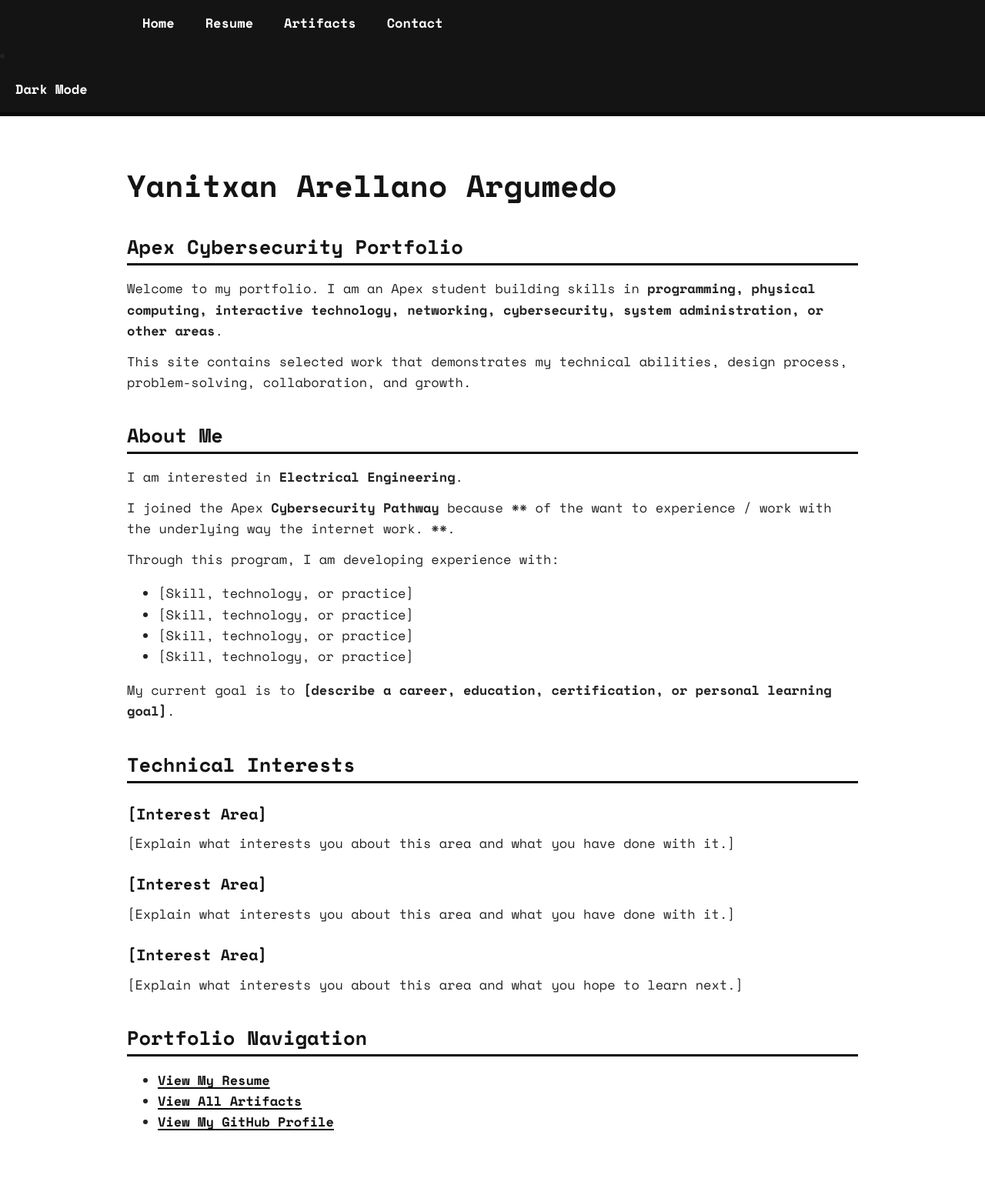
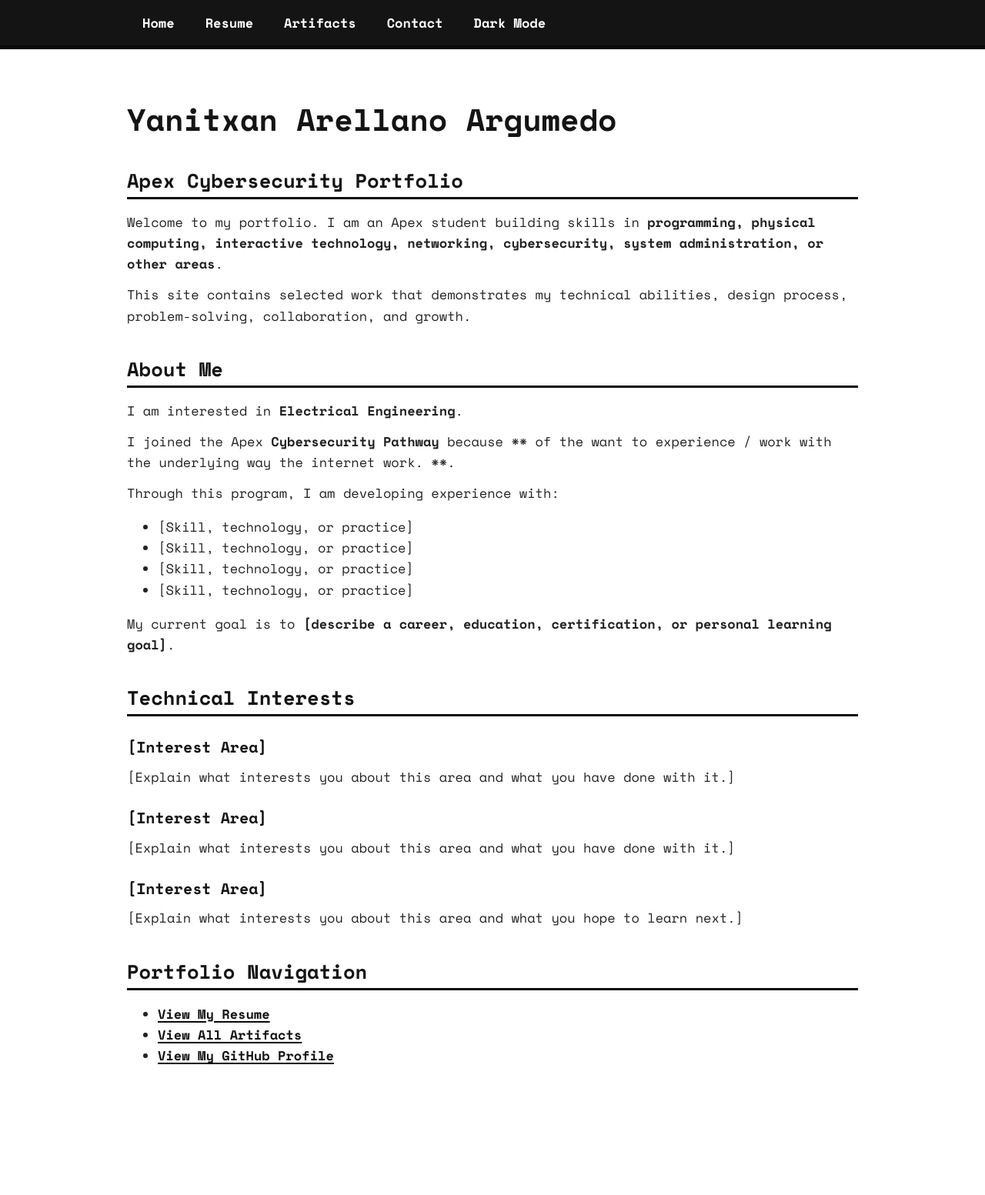
Before and after one commit to yanitxan/apex-portfolio, a Jekyll site: the page built from index.md, in a window 1280 px wide. Shown: the whole page at 77% size. Built offline with Jekyll 4.4.1, drawn with Linux system fonts in a browser that asks for light colours; after the commit the page ends 1466 px from its top, so only the background shows below that.

Commit message:
fixed dark mode header postition

```diff
--- a/_layouts/default.html
+++ b/_layouts/default.html
@@ -40,10 +40,11 @@
       </li>
       <li>
         <a href="{{ '/contact.html' | relative_url }}">Contact</a>
-    </ul>
-    <li>
+         <li>
       <a id="theme-toggle"> Dark Mode</a>
     </li>
+    </ul>
+
   </nav>
 
   <main class="page-content">
```
